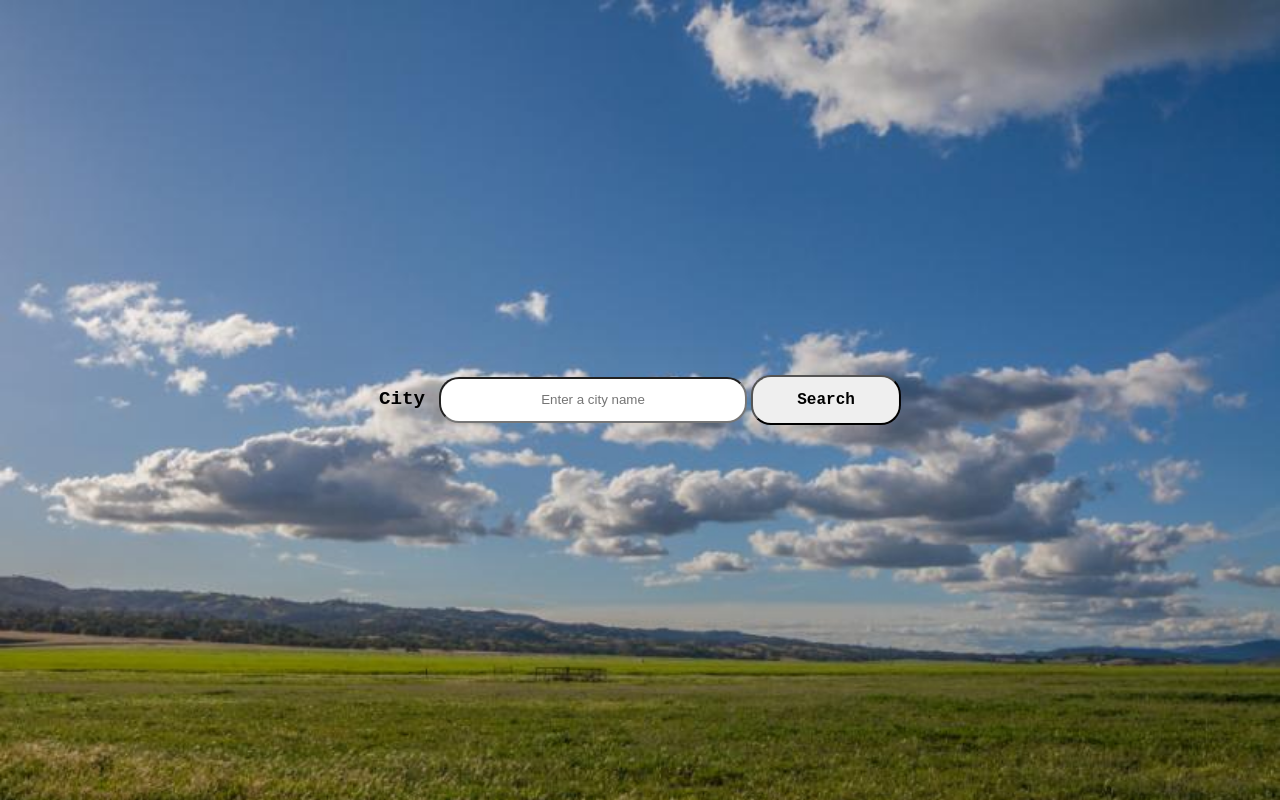
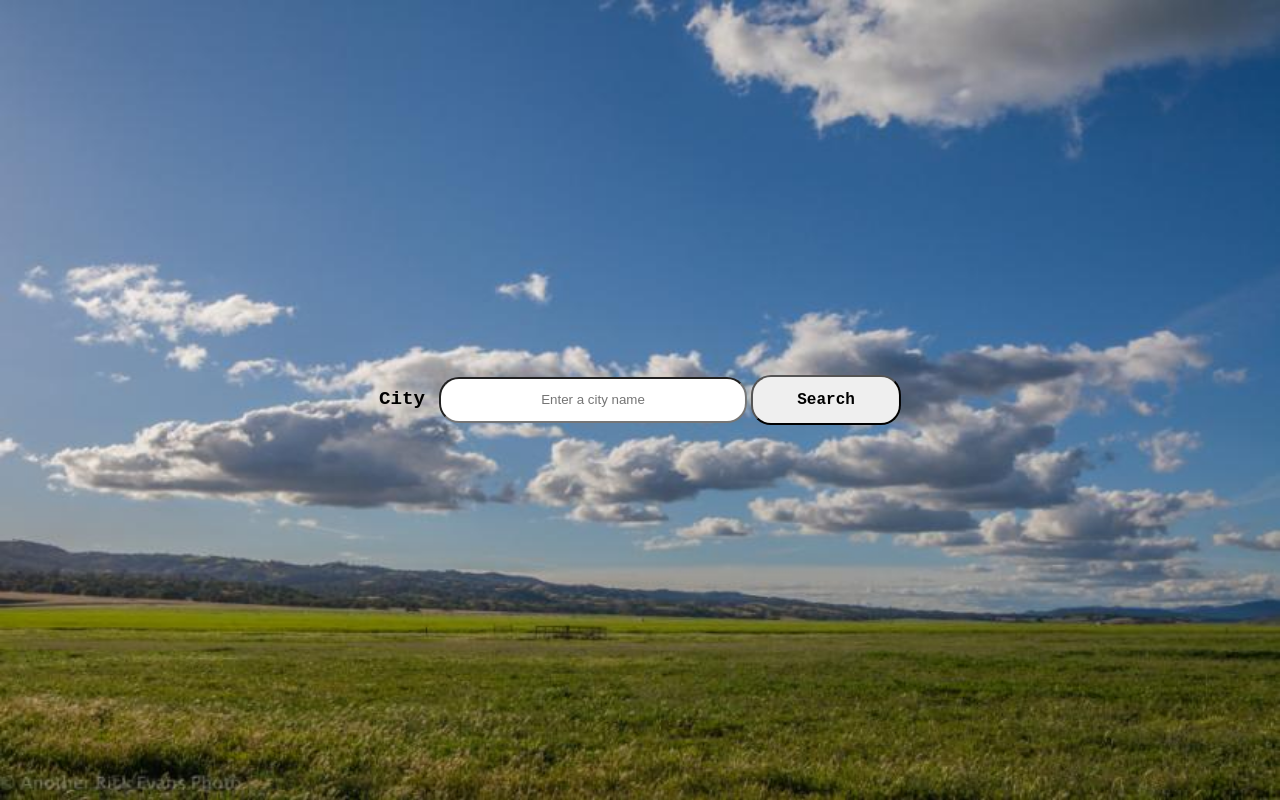
Before and after one commit to ishirin777/weather-app, a plain HTML site: page index.html in a window 1280 px wide. Drawn offline with Linux system fonts and the light colour scheme.

Commit message:
resized background-image

```diff
--- a/css/style.css
+++ b/css/style.css
@@ -1,7 +1,10 @@
-body{
+html{
+    width:100%;
+    height: 100%;
     background-image: url("/css/weather-background.jpg");
+    background-position: center;
+    background-size: 100% 100%;
     background-repeat: no-repeat;
-    background-size: cover;
 }
 
 .input{
```
